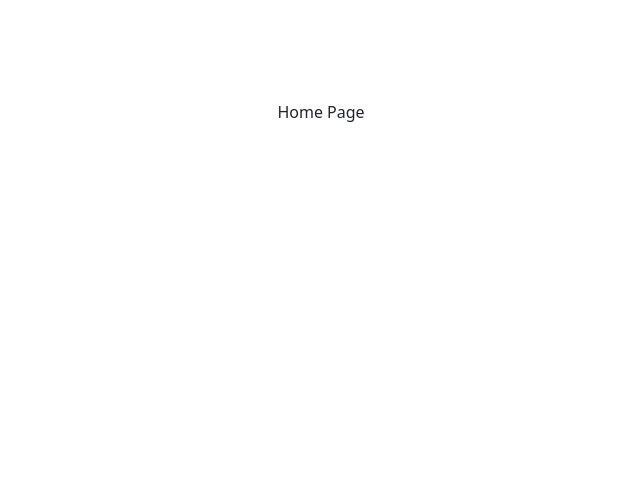
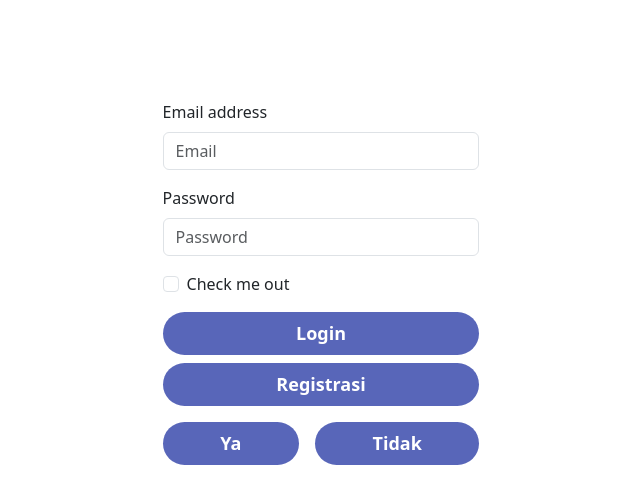
Before and after one commit to ikhbaldwiyantoro/vite-boilerplate, a React (Vite) app: page / in a window 1280 px wide. Shown: the top 504 px of the page, without its empty margins (319-959 px from the left). Built offline with nearby package versions, Linux system fonts and the light colour scheme.

Commit message:
create custom button components

```diff
--- a/src/assets/styles/index.scss
+++ b/src/assets/styles/index.scss
@@ -13,6 +13,10 @@ body {
   border-radius: 50px;
   font-weight: bold;
   border: none;
+
+  &:hover {
+    background-color: #262f64;
+  }
 }
 
 .btn-xl {
--- /dev/null
+++ b/src/components/Button/index.jsx
@@ -0,0 +1,27 @@
+import { Stack } from "react-bootstrap";
+import Button from "react-bootstrap/Button";
+
+function VariantsExample() {
+  return (
+    <>
+      <Stack gap={2}>
+        <Button variant="primary" size="xl">
+          Login
+        </Button>
+        <Button variant="primary" size="xl">
+          Registrasi
+        </Button>
+      </Stack>
+      <Stack direction="horizontal" gap={3} className="mt-3">
+        <Button variant="primary" size="sm">
+          Ya
+        </Button>
+        <Button variant="primary" size="sm">
+          Tidak
+        </Button>
+      </Stack>
+    </>
+  );
+}
+
+export default VariantsExample;
--- a/src/pages/home/index.jsx
+++ b/src/pages/home/index.jsx
@@ -1,7 +1,25 @@
-import React from "react";
+import Button from "react-bootstrap/Button";
+import Form from "react-bootstrap/Form";
+import VariantsExample from "../../components/Button";
 
-const Home = () => {
-  return <div>Home Page</div>;
-};
+function Home() {
+  return (
+    <Form>
+      <Form.Group className="mb-3" controlId="formBasicEmail">
+        <Form.Label>Email address</Form.Label>
+        <Form.Control type="email" placeholder="Email" />
+      </Form.Group>
+
+      <Form.Group className="mb-3" controlId="formBasicPassword">
+        <Form.Label>Password</Form.Label>
+        <Form.Control type="password" placeholder="Password" />
+      </Form.Group>
+      <Form.Group className="mb-3" controlId="formBasicCheckbox">
+        <Form.Check type="checkbox" label="Check me out" />
+      </Form.Group>
+      <VariantsExample />
+    </Form>
+  );
+}
 
 export default Home;
--- a/src/router/index.jsx
+++ b/src/router/index.jsx
@@ -4,14 +4,15 @@ import {
   Route,
   Routes as WrapperRoutes,
 } from "react-router-dom";
-import { Home, Login } from "../pages";
+import routes from "./routes";
 
 const Routes = () => {
   return (
     <BrowserRouter>
       <WrapperRoutes>
-        <Route path="/" Component={Home} />
-        <Route path="/login" Component={Login} />
+        {routes.map((item, key) => (
+          <Route key={key} path={item.path} Component={item.element} />
+        ))}
       </WrapperRoutes>
     </BrowserRouter>
   );
--- /dev/null
+++ b/src/router/routes.js
@@ -0,0 +1,14 @@
+import { Login, Home } from "../pages";
+
+const routes = [
+  {
+    path: "/login",
+    element: Login,
+  },
+  {
+    path: "/",
+    element: Home,
+  },
+];
+
+export default routes;
```
